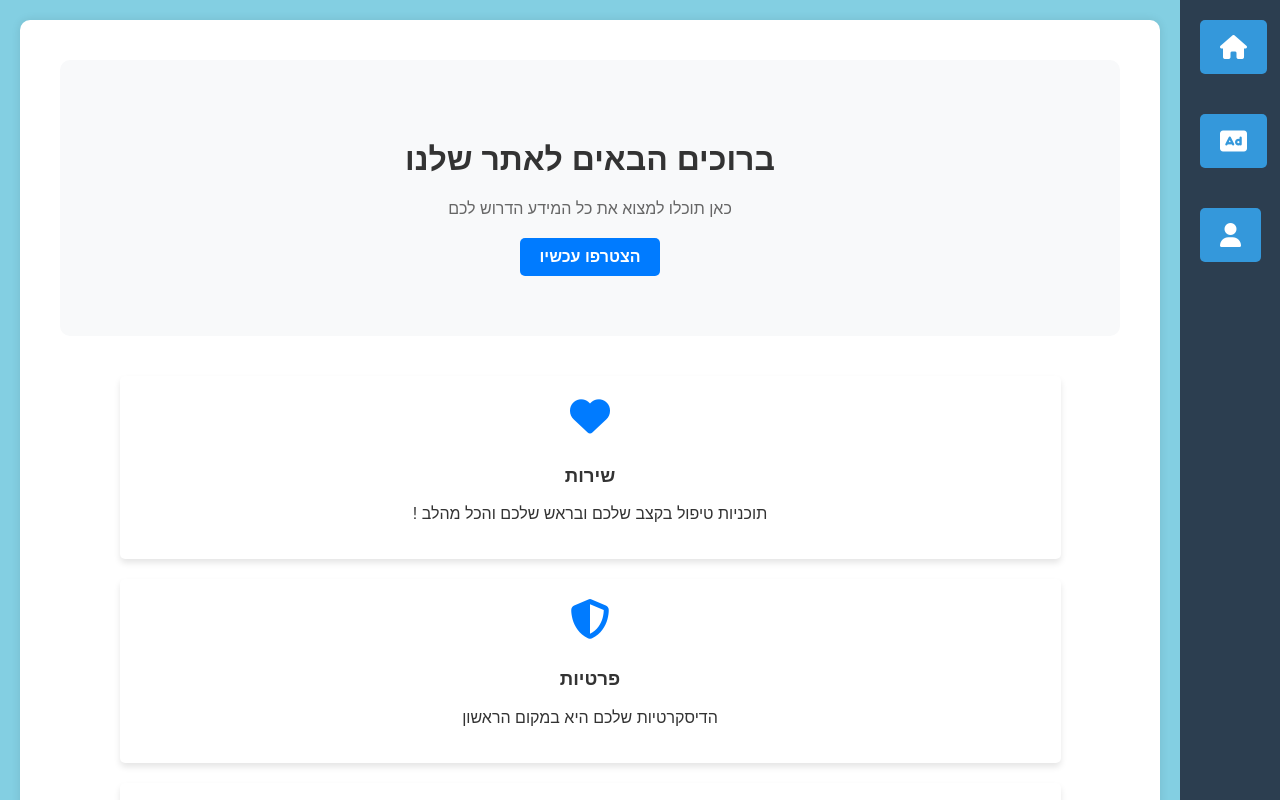
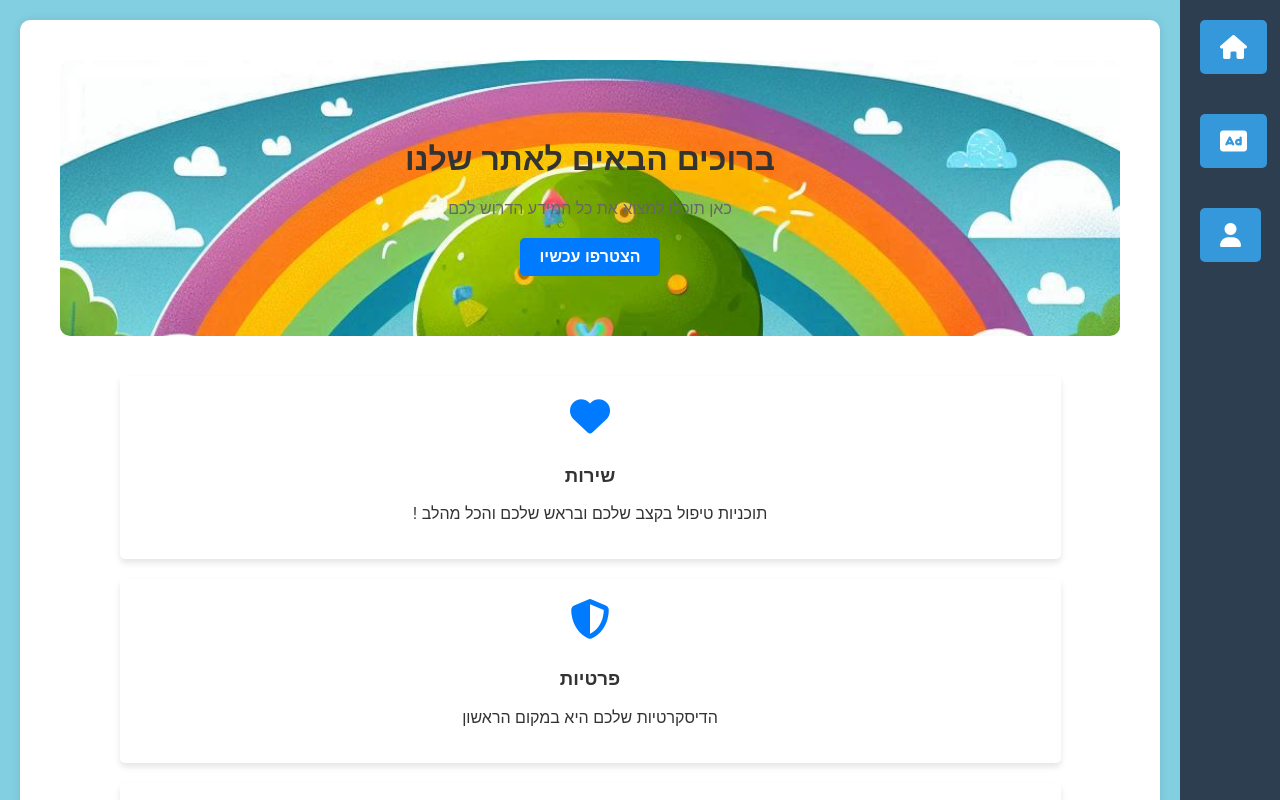
Before and after one commit to mendi-cohen/TEST, a React (Create React App) app: page / in a window 1280 px wide. Shown: the top 800 px of the page. Built offline with nearby package versions, Linux system fonts and the light colour scheme.

Commit message:
החזרת התמונה ניסיון 2

```diff
--- a/src/Css/Home.css
+++ b/src/Css/Home.css
@@ -11,7 +11,7 @@
   background-color: #f8f9fa;
   border-radius: 10px;
   margin-bottom: 40px;
-  /* background-image: url("../Image/Hero.jpeg"); */
+  background-image: url("../Image/Hero.jpeg");
   background-position: top;
   background-repeat: no-repeat;
   background-size: cover;
```
